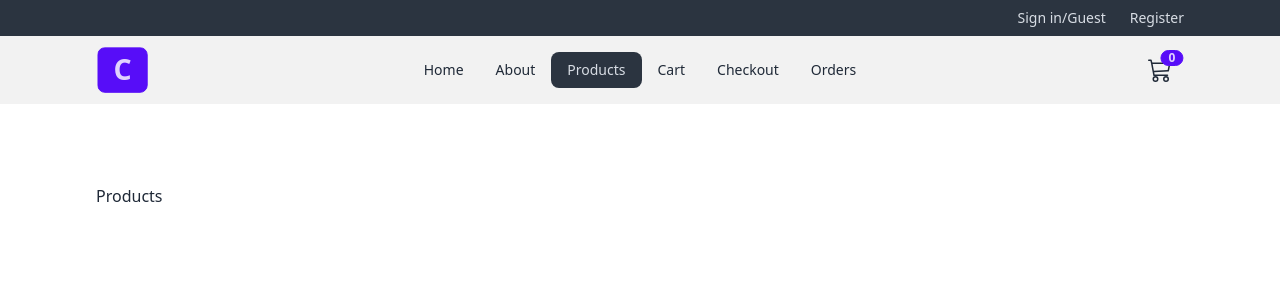
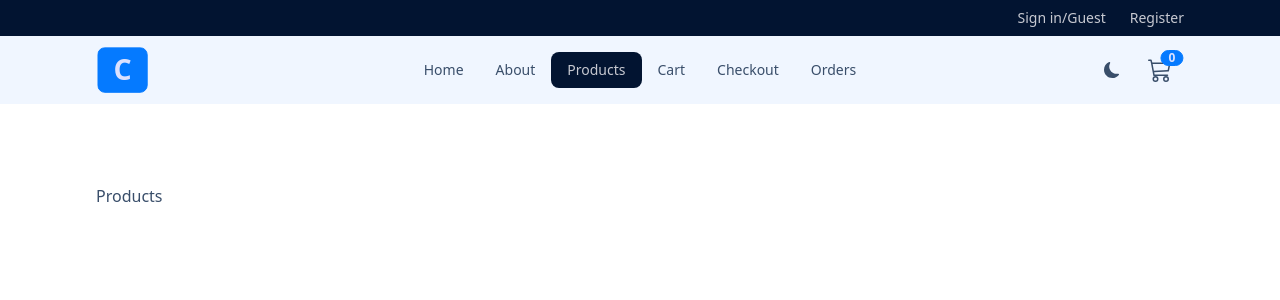
Before and after one commit to nikhilmahato21/comfy-store, a React (Vite) app: page /products in a window 1280 px wide. Shown: the top 300 px of the page. Built offline with nearby package versions, Linux system fonts and the light colour scheme.

Commit message:
toggle-theme with localstorage

```diff
--- a/index.html
+++ b/index.html
@@ -1,5 +1,5 @@
 <!doctype html>
-<html lang="en">
+<html lang="en" >
   <head>
     <meta charset="UTF-8" />
     <link rel="icon" type="image/svg+xml" href="/vite.svg" />
--- a/src/components/Navbar.jsx
+++ b/src/components/Navbar.jsx
@@ -1,9 +1,31 @@
 import { FaBarsStaggered } from "react-icons/fa6";
-import { BsCart3 } from "react-icons/bs";
+import { BsCart3, BsMoonFill, BsSunFill } from "react-icons/bs";
 import { NavLink } from "react-router-dom";
 import NavLinks from "./NavLinks";
+import { useEffect, useState } from "react";
+
+const themes = {
+  winter: "winter",
+  dracula: "dracula",
+};
+
+const getThemeFromLocalStorage = () => {
+  return localStorage.getItem("theme") || themes.winter;
+};
 
 const Navbar = () => {
+  const [theme, setTheme] = useState(getThemeFromLocalStorage());
+  const handleTheme = () => {
+    const { winter, dracula } = themes;
+    const newTheme = theme === winter ? dracula : winter;
+
+    setTheme(newTheme);
+  };
+
+  useEffect(() => {
+    document.documentElement.setAttribute("data-theme", theme);
+    localStorage.setItem("theme", theme);
+  }, [theme]);
   return (
     <nav className="bg-base-200">
       <div className="navbar align-element">
@@ -29,6 +51,13 @@
           </ul>
         </div>
         <div className="navbar-end">
+          {/* THEME */}
+          <label className="swap swap-rotate">
+            <input type="checkbox" onChange={handleTheme} />
+            <BsSunFill className="swap-on h-4 w-4" />
+            <BsMoonFill className="swap-off h-4 w-4" />
+          </label>
+          {/* CART */}
           <NavLink to="/cart" className="btn btn-ghost btn-circle btn-md ml-4">
             <div className="indicator">
               <BsCart3 className="h-6 w-6" />
--- a/tailwind.config.cjs
+++ b/tailwind.config.cjs
@@ -6,6 +6,6 @@
   },
   plugins: [require("@tailwindcss/typography"), require("daisyui")],
   daisyui: {
-    themes: ["light"],
+    themes: ["winter", "dracula"],
   },
 };
```
